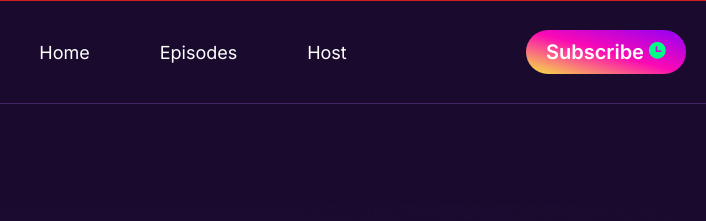
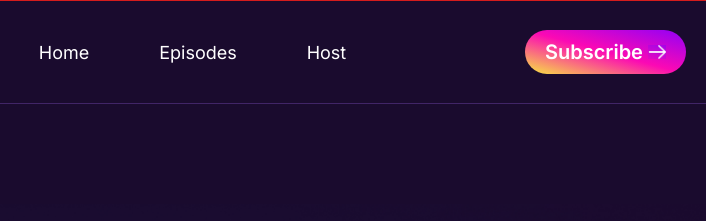
Before and after one commit to ruhul-amin-01/PH_A02_TechWave, a plain HTML site: page index.html in a window 1280 px wide. Shown: the top 221 px of the page, 524-1230 px from the left. Drawn offline with Linux system fonts and the light colour scheme.

Commit message:
Ready for submission

```diff
--- a/css/styles.css
+++ b/css/styles.css
@@ -80,6 +80,9 @@ nav .menu a:hover{
 .cta_btn:hover{
     background-color: #fff;
     color: #333;
+}
+.subscribe_button img {
+    width: 18px;
 }
 .cta_btn_2{
     font-size: 20px;
--- a/index.html
+++ b/index.html
@@ -17,7 +17,7 @@
                 <a href="#">Episodes</a>
                 <a href="#">Host</a>
             </div>
-            <a href="#" class="cta_btn subscribe_button">Subscribe <img src="./images/clock.png" alt=""></a>
+            <a href="#" class="cta_btn subscribe_button">Subscribe <img src="./images/arrow.png" alt=""></a>
             <a href="#" class="hamburger_menu"><img src="./images/hamburger-menu.png" alt=""></a>
         </nav>
         <section class="hero_section">
```
Also changed, not shown: images/arrow.png (added).
